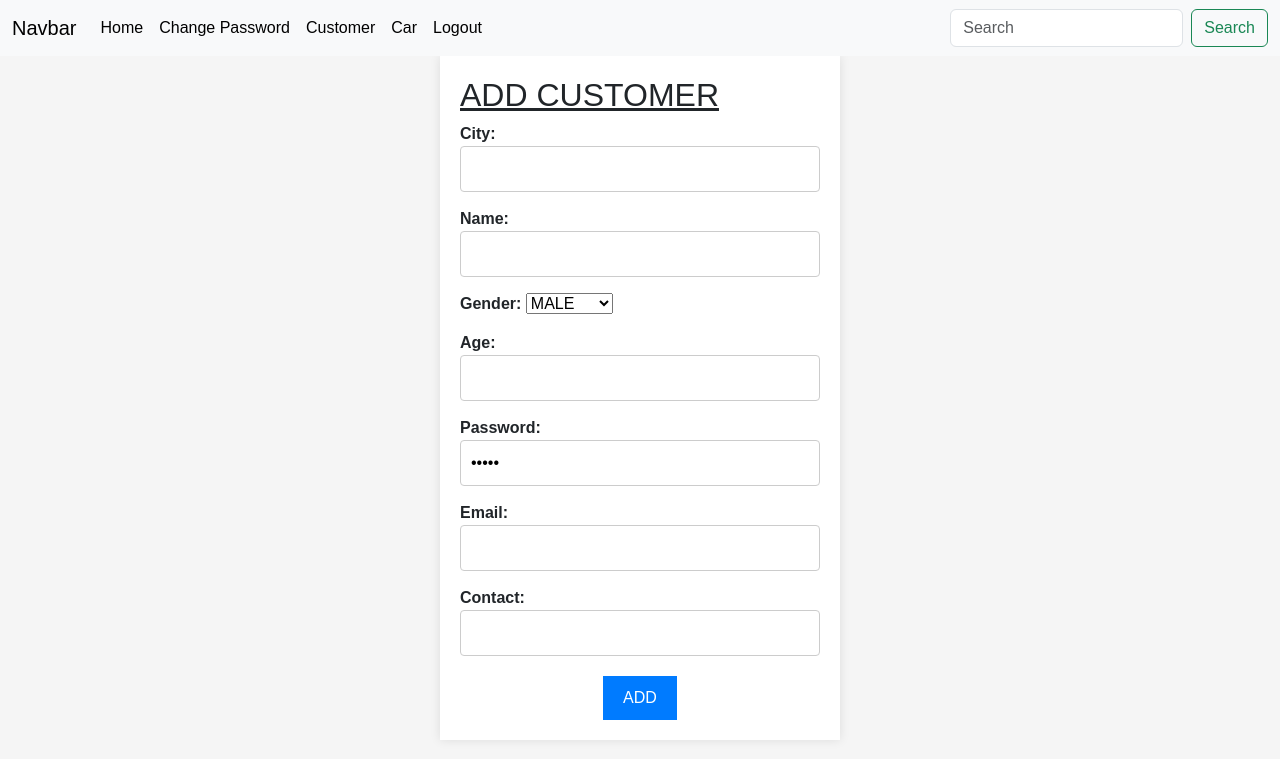
After one commit to yogendrachowdary/CAR-RENTAL-DJANGO, a Django app: page /addcustomer in a window 1280 px wide. The commit adds this page. Shown: the top 759 px of the page. Run offline with Django 4.2, Linux system fonts and the light colour scheme.

Commit message:
view,add customer,car

```diff
--- a/resadmin/urls.py
+++ b/resadmin/urls.py
@@ -5,8 +5,16 @@ urlpatterns = [
 
         path("adminhome",views.adminhome,name="adminhome"),
         path("changepassword", views.changepassword, name="changepassword"),
-        path("admincustomer", views.admincustomer, name="admincustomer"),
-        path("admincar", views.admincar, name="admincar"),
+        path("viewcustomers", views.viewcustomers, name="viewcustomers"),
+        path("viewcars", views.viewcars, name="viewcars"),
+        path("admincars", views.admincars, name="admincars"),
+        path("addcar", views.addcar, name="addcar"),
+        path("deletecar", views.deletecar, name="deletecar"),
+        path("updatecar", views.updatecar, name="updatecar"),
+        path("admincustomers", views.admincustomers, name="admincustomers"),
+        path("addcustomer", views.addcustomer, name="addcustomer"),
+        path("deletecustomer", views.deletecustomer, name="deletecustomer"),
+        path("updatecustomer", views.updatecustomer, name="updatecustomer"),
         path("adminlgout", views.adminlogout, name="adminlogout"),
         path("checkadminlogin", views.checkadminlogin, name="checkadminlogin"),
 
--- a/resadmin/views.py
+++ b/resadmin/views.py
@@ -1,6 +1,7 @@
 from django.http import HttpResponse
-from django.shortcuts import render
+from django.shortcuts import redirect, render
 from django.db.models import Q
+
 
 
 from resadmin.models import Admin, Car, Customer
@@ -14,13 +15,88 @@ def adminhome(request):
 def changepassword(request):
     return render(request, "changepassword.html")
 
-def admincustomer(request):
+def viewcustomers(request):
     customer=Customer.objects.all()
-    return render(request, "admincustomer.html",{"customerdata":customer})
+    count=Customer.objects.count()
+    return render(request, "viewcustomers.html",{"customerdata":customer,"count":count})
 
-def admincar(request):
+def viewcars(request):
     car=Car.objects.all()
-    return render(request, "admincar.html",{"cardata":car})
+    count=Car.objects.count()
+    return render(request, "viewcars.html",{"cardata":car,"count":count})
+
+def admincars(request):
+    return render(request,"admincars.html")
+
+from django.shortcuts import render, redirect
+from .models import Car  # Import the Car model
+
+def addcar(request):
+    if request.method == "POST":
+        model = request.POST["model"]
+        color = request.POST["color"]
+        capacity = request.POST["capacity"]
+
+        car = Car(
+            model=model,
+            color=color,
+            capacity=capacity
+        )
+        Car.save(car)
+
+        msg = "Car added Successfully!!"
+
+        return render(request, "addcar.html", {"msg": msg})
+
+    return render(request, "addcar.html")
+
+
+def updatecar(request):
+    return render(request,"updatecar.html")
+
+def deletecar(request):
+    return render(request,"deletecar.html")
+
+def admincustomers(request):
+    return render(request,"admincustomers.html")
+
+def addcustomer(request):
+    if request.method == "POST":
+        city = request.POST["city"]
+        name = request.POST["name"]
+        gender = request.POST["gender"]
+        age = request.POST["age"]
+        password = request.POST["password"]
+        email = request.POST["email"]
+        contact = request.POST["contact"]
+
+        customer = Customer(
+            city=city,
+            name=name,
+            gender=gender,
+            age=age,
+            password=password,
+            email=email,
+            contact=contact
+        )
+        Customer.save(customer)
+
+        msg="Customer added Successfully!!"
+
+        return render(request,"addcustomer.html",{"msg":msg})
+
+    return render(request, "addcustomer.html")
+
+
+
+    return render(request,"addcustomer.html")
+
+def updatecustomer(request):
+    return render(request,"updatecustomer.html")
+
+def deletecustomer(request):
+    return render(request,"deletecustomer.html")
+
 
 def adminlogout(request):
     return render(request, "login.html")
--- /dev/null
+++ b/templates/addcustomer.html
@@ -0,0 +1,96 @@
+{% extends 'adminhome.html' %}
+
+{% block 'body' %}
+
+
+<head>
+    <title>{% block 'title' %} Add customer {% endblock %}</title>
+    <style>
+        body {
+            font-family: Arial, sans-serif;
+            background-color: #f5f5f5;
+        }
+
+        .container {
+            max-width: 400px;
+            margin: 0 auto;
+            padding: 20px;
+            background-color: #fff;
+            box-shadow: 0 0 10px rgba(0, 0, 0, 0.1);
+        }
+
+        .form-group {
+            margin-bottom: 15px;
+        }
+
+        .form-group label {
+            font-weight: bold;
+        }
+
+        .form-group input {
+            width: 100%;
+            padding: 10px;
+            border: 1px solid #ccc;
+            border-radius: 4px;
+        }
+
+        .button-container {
+            text-align: center;
+            margin-top: 20px;
+        }
+
+        .button {
+            padding: 10px 20px;
+            background-color: #007bff;
+            color: #fff;
+            border: none;
+            cursor: pointer;
+        }
+    </style>
+</head>
+<body>
+    <div class="container">
+        <u><h2>ADD CUSTOMER</h2></u>
+        <h3 style="color: red;">{{msg}}</h3>
+        <form method="post">
+            {% csrf_token %}
+
+            <div class="form-group">
+                <label for="city">City:</label>
+                <input type="text" id="city" name="city" required>
+            </div>
+            <div class="form-group">
+                <label for="name">Name:</label>
+                <input type="text" id="name" name="name" required>
+            </div>
+            <div class="form-group">
+                <label for="gender">Gender:</label>
+                <select id="gender" name="gender" required>
+                    <option value="male">MALE</option>
+                    <option value="female">FEMALE</option>
+                </select>
+            </div>
+            <div class="form-group">
+                <label for="age">Age:</label>
+                <input type="text" id="age" name="age" required>
+            </div>
+            <div class="form-group">
+                <label for="password">Password:</label>
+                <input type="password" id="password" name="password" value="12345" required>
+            </div>
+            <div class="form-group">
+                <label for="email">Email:</label>
+                <input type="email" id="email" name="email" required>
+            </div>
+            <div class="form-group">
+                <label for="contact">Contact:</label>
+                <input type="text" id="contact" name="contact" required>
+            </div>
+            <div class="button-container">
+                <button class="button" type="submit">ADD</button>
+            </div>
+        </form>
+    </div>
+</body>
+
+{% endblock %}
--- a/templates/adminhome.html
+++ b/templates/adminhome.html
@@ -23,11 +23,11 @@
         </li>
 
             <li class="nav-item">
-          <a class="nav-link active" aria-current="page" href="{% url 'admincustomer' %}">Customer</a>
+          <a class="nav-link active" aria-current="page" href="{% url 'admincustomers' %}">Customer</a>
         </li>
 
             <li class="nav-item">
-          <a class="nav-link active" aria-current="page" href="{% url 'admincar' %}">Car</a>
+          <a class="nav-link active" aria-current="page" href="{% url 'admincars' %}">Car</a>
         </li>
               <li class="nav-item">
           <a class="nav-link active" aria-current="page" href="{% url 'adminlogout' %}">Logout</a>
--- a/templates/admincar.html
+++ b/templates/viewcars.html
@@ -1,7 +1,7 @@
 {% extends 'adminhome.html' %}
 
 {% block 'body' %}
-<title>{% block 'title' %}admin car{% endblock %}</title>
+<title>{% block 'title' %}viewcars {% endblock %}</title>
 
 <style>
     /* Internal CSS for table styling */
@@ -23,9 +23,10 @@
         color: white;
     }
 </style>
-
 <center><h1>This is Admin Car page</h1></center>
 <center><u><h2>View all Cars</h2></u></center>
+<center><h3>Total Count:{{count}}</h3></center>
+
 
 <table align="center">
     <tr align="center">
--- a/templates/admincustomer.html
+++ b/templates/viewcustomers.html
@@ -1,7 +1,7 @@
 {% extends 'adminhome.html' %}
 
 {% block 'body' %}
-<title>{% block 'title' %}admin customer{% endblock %}</title>
+<title>{% block 'title' %}viewcustomers{% endblock %}</title>
 
 <style>
     /* Internal CSS for table styling */
@@ -26,7 +26,7 @@
 
 <center><h1>This is Admin Customer page</h1></center>
 <center><u><h2>View all Customers</h2></u></center>
-
+<center><h3>Total Count:{{count}}</h3></center>
 <table align="center">
     <tr align="center">
         <th>Customer ID</th>
```
Also changed, not shown: templates/addcar.html (added, +91 -0 lines), templates/admincars.html (added, +34 -0 lines), templates/admincustomers.html (added, +34 -0 lines), templates/deletecar.html (added), templates/deletecustomer.html (added), templates/updatecar.html (added), templates/updatecustomer.html (added).
